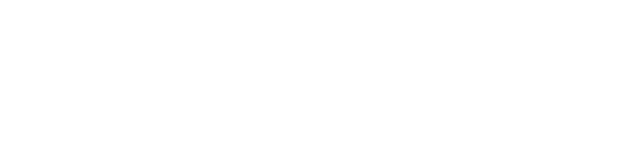
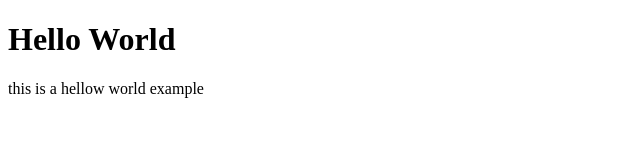
Before and after one commit to huanle25/Repo_Example, a plain HTML site: page index.html in a window 1280 px wide. Shown: the whole page, without its empty margins (0-640 px from the left). Drawn offline with Linux system fonts and the light colour scheme.

Commit message:
added in html element to index.html

```diff
--- a/index.html
+++ b/index.html
@@ -7,6 +7,7 @@
     <title>Document</title>
 </head>
 <body>
-
+    <h1>Hello World</h1>
+    <p>this is a hellow world example</p>
 </body>
 </html>
```
